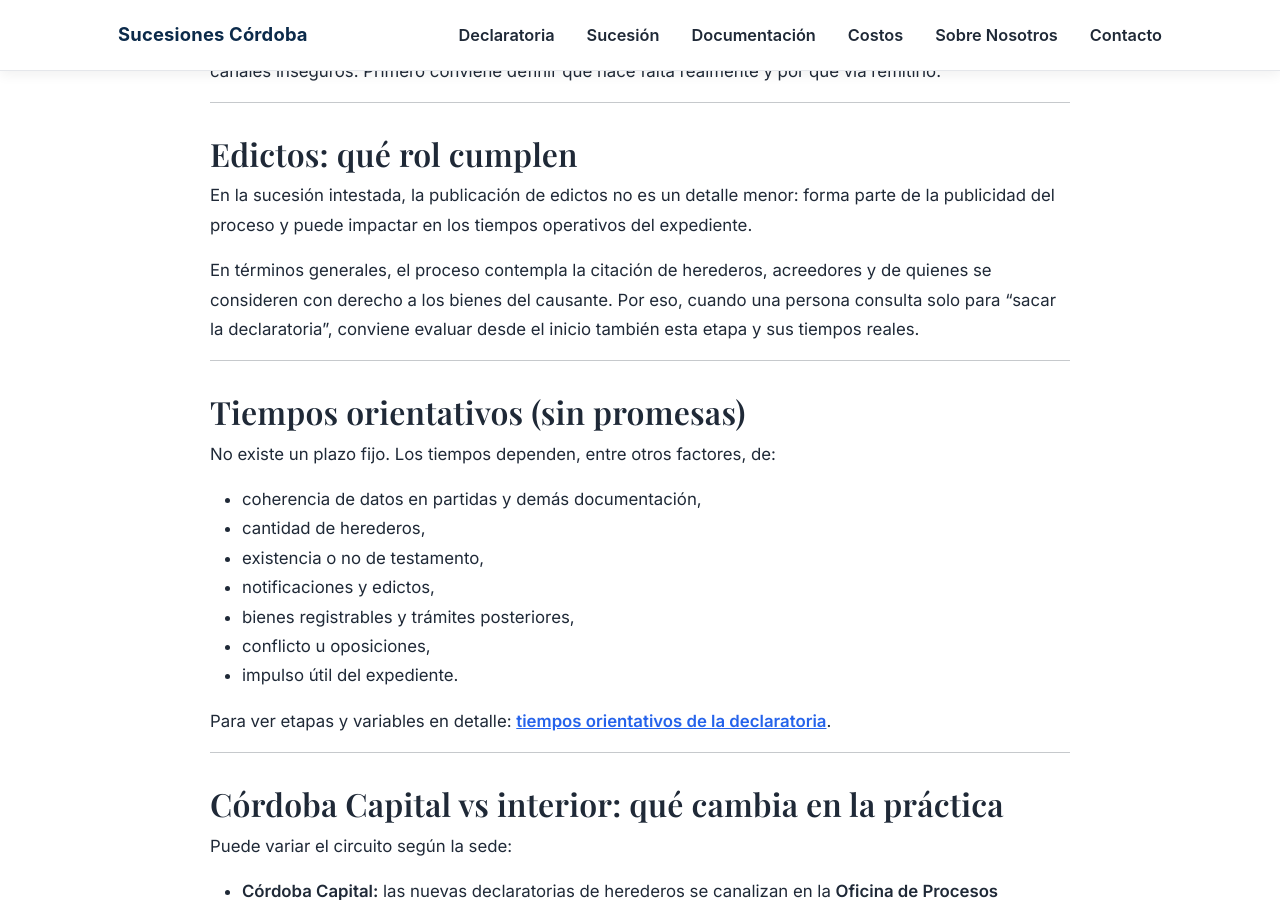
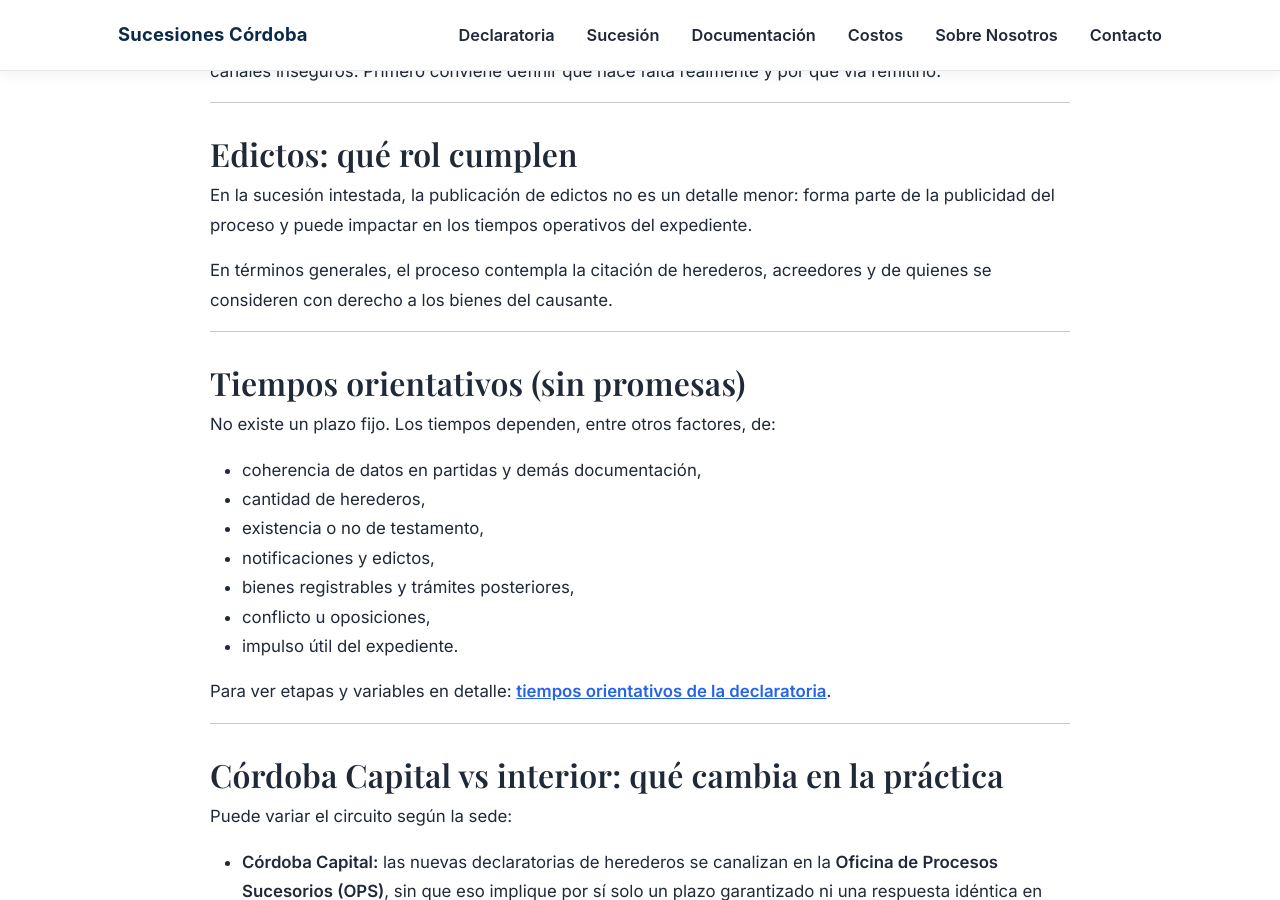
Before and after one commit to Elitedomainsx/sucesionescordoba, a Jekyll site: the page built from declaratoria-de-herederos-cordoba.md, in a window 1280 px wide and 900 px high, scrolled down 3299 px. Built offline with Jekyll 4.4.1, drawn with Linux system fonts in a browser that asks for light colours.

Commit message:
Update declaratoria-de-herederos-cordoba.md

```diff
--- a/declaratoria-de-herederos-cordoba.md
+++ b/declaratoria-de-herederos-cordoba.md
@@ -93,7 +93,7 @@ Para ver el checklist completo, ordenado por prioridades: **[documentación típ
 ## Edictos: qué rol cumplen
 En la sucesión intestada, la publicación de edictos no es un detalle menor: forma parte de la publicidad del proceso y puede impactar en los tiempos operativos del expediente.
 
-En términos generales, el proceso contempla la citación de herederos, acreedores y de quienes se consideren con derecho a los bienes del causante. Por eso, cuando una persona consulta solo para “sacar la declaratoria”, conviene evaluar desde el inicio también esta etapa y sus tiempos reales.
+En términos generales, el proceso contempla la citación de herederos, acreedores y de quienes se consideren con derecho a los bienes del causante.
 
 ---
 
```
